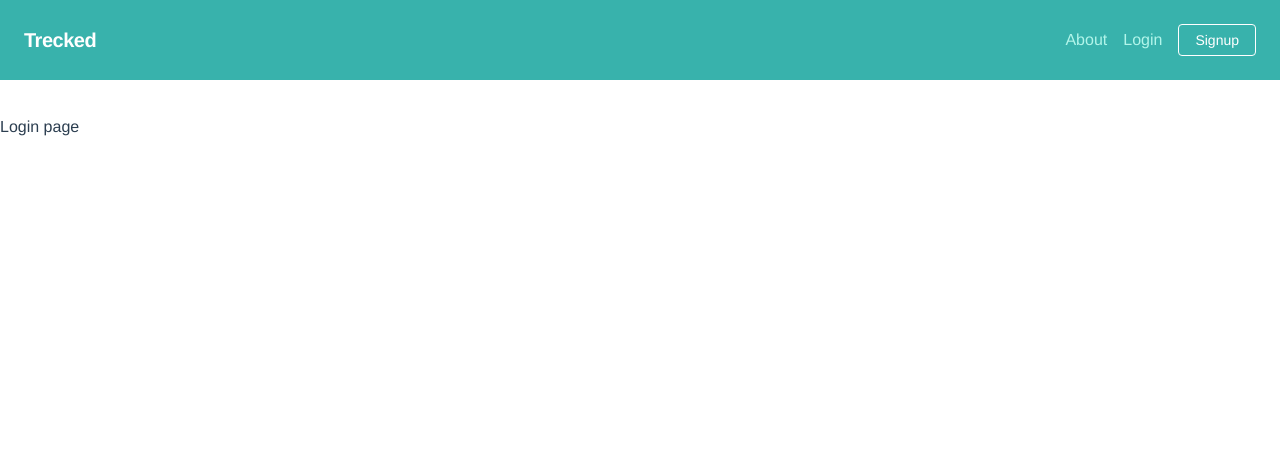
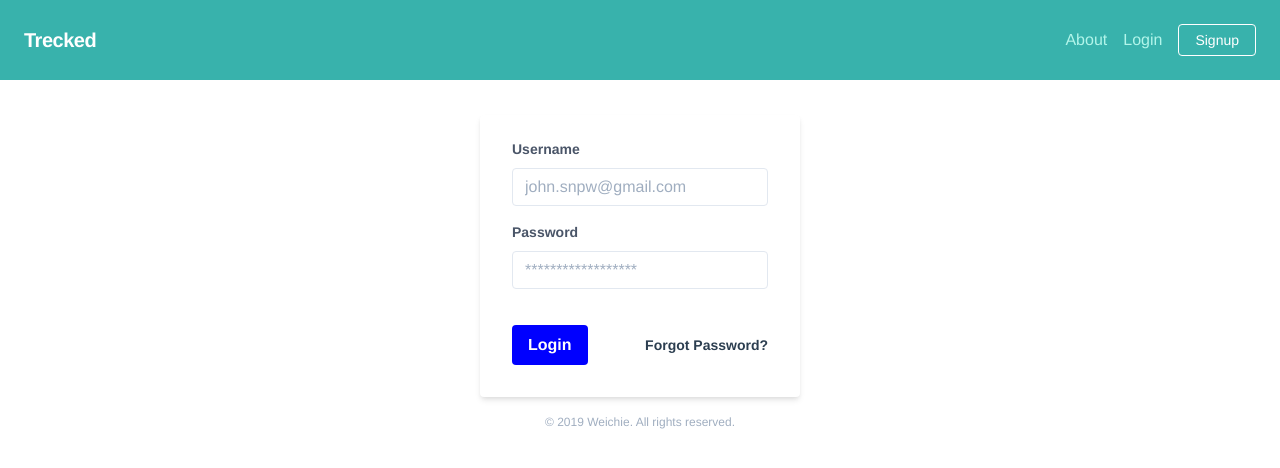
Before and after one commit to weichie/trecked, a Vue app in the folder vue/: page /#/login in a window 1280 px wide. Shown: the top 468 px of the page. Built offline with nearby package versions, Linux system fonts and the light colour scheme.

Commit message:
Place Card Details & Login Setup

```diff
--- a/vue/package.json
+++ b/vue/package.json
@@ -7,7 +7,9 @@
     "build": "vue-cli-service build"
   },
   "dependencies": {
+    "axios": "^0.19.0",
     "core-js": "^2.6.5",
+    "dayjs": "^1.8.15",
     "vue": "^2.6.10",
     "vue-meta": "^2.2.0",
     "vue-router": "^3.0.3",
--- /dev/null
+++ b/vue/src/components/Place.vue
@@ -0,0 +1,38 @@
+<template>
+   <div class="max-w-sm w-full lg:max-w-full lg:flex mb-5">
+      <div class="h-48 lg:h-auto lg:w-48 flex-none bg-cover rounded-t lg:rounded-t-none lg:rounded-l text-center overflow-hidden" style="background-image: url('https://images.pexels.com/photos/2700087/pexels-photo-2700087.jpeg?auto=compress&cs=tinysrgb&dpr=3&h=150&w=500')" title="Woman holding a mug"></div>
+      <div class="border-r border-b border-l border-gray-400 lg:border-l-0 lg:border-t lg:border-gray-400 bg-white rounded-b lg:rounded-b-none lg:rounded-r p-4 flex flex-col justify-between leading-normal flex-1">
+         <div class="mb-8">
+            <p class="text-sm text-gray-600 flex items-center" v-if="place.locationId">
+               <svg class="fill-current text-gray-500 w-3 h-3 mr-2" xmlns="http://www.w3.org/2000/svg" viewBox="0 0 20 20"><path d="M4 8V6a6 6 0 1 1 12 0v2h1a2 2 0 0 1 2 2v8a2 2 0 0 1-2 2H3a2 2 0 0 1-2-2v-8c0-1.1.9-2 2-2h1zm5 6.73V17h2v-2.27a2 2 0 1 0-2 0zM7 6v2h6V6a3 3 0 0 0-6 0z" /></svg>
+               {{ place.locationId }}
+            </p>
+            <div class="text-gray-900 font-bold text-xl mb-2">
+               <router-link :to="`/users/${place.userHandle}`">
+                  {{ place.body }}
+               </router-link>
+            </div>
+            <p class="text-gray-700 text-base">{{ place.body }}</p>
+         </div>
+         <div class="flex items-center">
+            <img class="w-10 h-10 rounded-full mr-4" :src="place.userImage" :alt="place.userHandle">
+            <div class="text-sm">
+               <p class="text-gray-900 leading-none">{{ place.userHandle }}</p>
+               <p class="text-gray-600">{{ place.createdAt | fromNow }}</p>
+            </div>
+         </div>
+      </div>
+   </div>
+</template>
+
+<script>
+export default {
+   name: 'place',
+   props: {
+      place: {
+         type: Object,
+         required: true
+      },
+   },
+}
+</script>
--- a/vue/src/main.js
+++ b/vue/src/main.js
@@ -3,6 +3,8 @@ import App from './App.vue'
 import router from './router'
 import store from './store/store'
 import VueMeta from 'vue-meta'
+import dayjs from 'dayjs'
+import relativeTime from 'dayjs/plugin/relativeTime'
 
 import '@/assets/scss/tailwind.css'
 
@@ -10,6 +12,13 @@ Vue.config.productionTip = false
 
 Vue.use(VueMeta)
 
+dayjs.extend(relativeTime)
+
+Vue.filter('fromNow', value => {
+  if (!value) return ''
+  return dayjs(value).fromNow()
+});
+
 new Vue({
   router,
   store,
--- a/vue/src/views/Home.vue
+++ b/vue/src/views/Home.vue
@@ -1,12 +1,48 @@
 <template>
   <div class="home container mx-auto">
-    <h1>Home page</h1>
+    <div class="flex mb-4 border">
+      <div class="w-3/5 px-4 border">
+        <div v-if="places">
+          <Place
+            v-for="(place, i) in places"
+            :key="`place-${i}`"
+            :place="place"
+          />
+        </div>
+        <div v-else>
+          <p>Loading...</p>
+        </div>
+      </div>
+      <div class="w-2/5 px-4 border">
+        <p>profile</p>
+      </div>
+    </div>
   </div>
 </template>
 
 <script>
+import axios from 'axios'
+import Place from '@/components/Place'
+
 export default {
   name: 'home',
+  components: {
+    Place
+  },
+  data(){
+    return{
+      places: null
+    }
+  },
+  mounted(){
+    axios.get('https://europe-west1-trecked-6b2cd.cloudfunctions.net/api/places')
+      .then(res => {
+        this.places = res.data
+      })
+      .catch(err => {
+        console.error(err);
+      });
+  },
   metaInfo: {
     title: 'Trecked | Your personal travel guide, created by your friends!'
   }
--- a/vue/src/views/Login.vue
+++ b/vue/src/views/Login.vue
@@ -1,14 +1,62 @@
 <template>
-  <div class="auth container mx-auto">
-    <h1>Login page</h1>
+  <div class="auth container mx-auto flex justify-center">
+    <div class="w-full max-w-xs">
+      <form @submit.prevent="handleSubmit()" class="bg-white shadow-md rounded px-8 pt-6 pb-8 mb-4">
+      <div class="mb-4">
+        <label class="block text-gray-700 text-sm font-bold mb-2" for="username">
+          Username
+        </label>
+        <input
+          v-model="email"
+          class="appearance-none border rounded w-full py-2 px-3 text-gray-700 leading-tight focus:outline-none focus:shadow-outline"
+          id="email"
+          type="text"
+          placeholder="john.snpw@gmail.com">
+      </div>
+      <div class="mb-6">
+        <label class="block text-gray-700 text-sm font-bold mb-2" for="password">
+          Password
+        </label>
+        <input
+          v-model="password"
+          class="appearance-none border border-red-500 rounded w-full py-2 px-3 text-gray-700 mb-3 leading-tight focus:outline-none focus:shadow-outline"
+          id="password"
+          type="password"
+          placeholder="******************">
+      </div>
+      <div class="flex items-center justify-between">
+        <button class="bg-blue hover:bg-red text-white font-bold py-2 px-4 rounded focus:outline-none" type="submit">
+          Login
+        </button>
+        <a class="inline-block align-baseline font-bold text-sm text-blue-500 hover:text-blue-800" href="#">
+          Forgot Password?
+        </a>
+      </div>
+      </form>
+      <p class="text-center text-gray-500 text-xs">
+        &copy; 2019 Weichie. All rights reserved.
+      </p>
+    </div>
   </div>
 </template>
 
 <script>
 export default {
-   name: 'Login',
-   metaInfo: {
-      title: 'Login | Trecked: Your personal travel guide'
-   }
+  name: 'Login',
+  data(){
+    return{
+      email: '',
+      password: '',
+      loading: false
+    }
+  },
+  methods: {
+    handleSubmit(){
+      console.log('Submitting form!');
+    }
+  },
+  metaInfo: {
+    title: 'Login | Trecked: Your personal travel guide'
+  }
 }
 </script>
--- a/vue/src/views/Signup.vue
+++ b/vue/src/views/Signup.vue
@@ -1,6 +1,5 @@
 <template>
-   <div class="auth container mx-auto">
-      <h1>Signup page</h1>
+   <div class="auth container mx-auto flex justify-center">
       <div class="w-full max-w-xs">
          <form class="bg-white shadow-md rounded px-8 pt-6 pb-8 mb-4">
             <div class="mb-4">
--- /dev/null
+++ b/vue/vue.config.js
@@ -0,0 +1,3 @@
+module.exports = {
+   // publicPath: "https://europe-west1-trecked-6b2cd.cloudfunctions.net/api/"
+}
```
Also changed, not shown: 2 other files (tests, documents, lock files or other folders).
